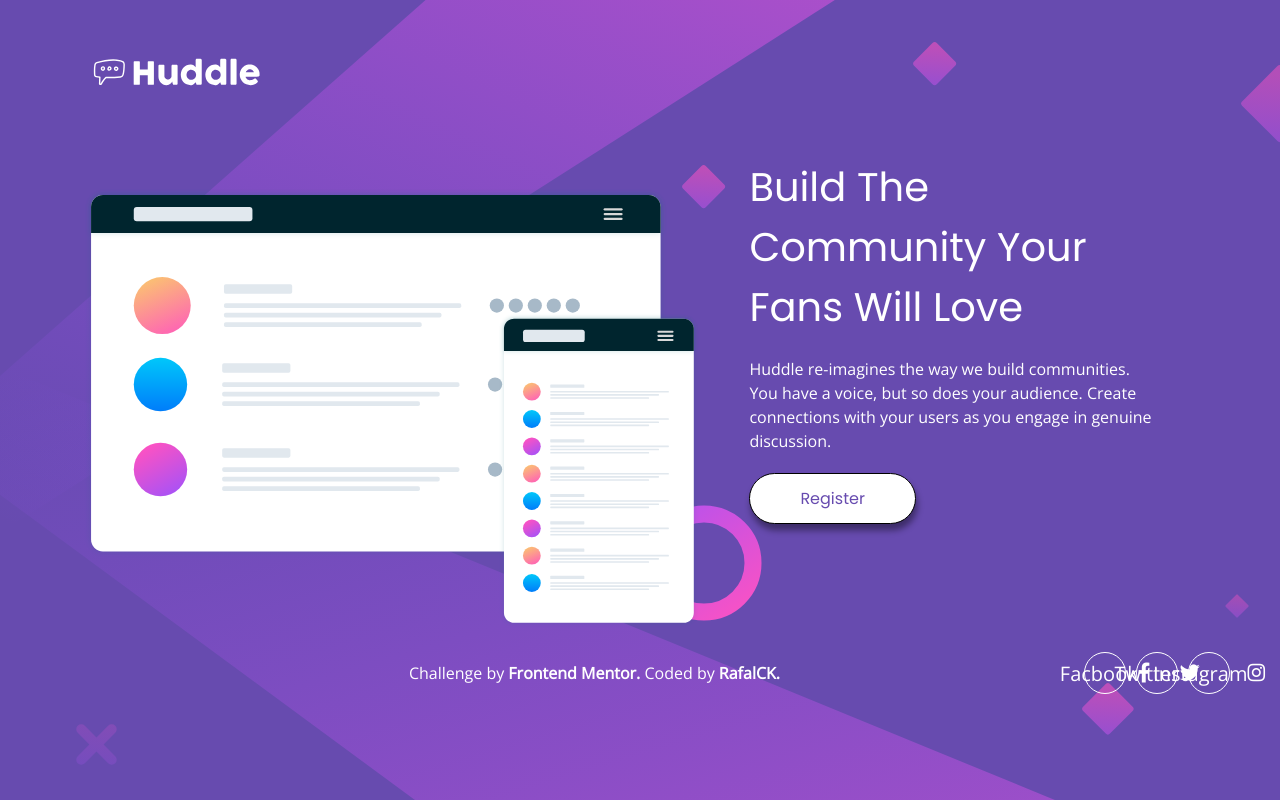
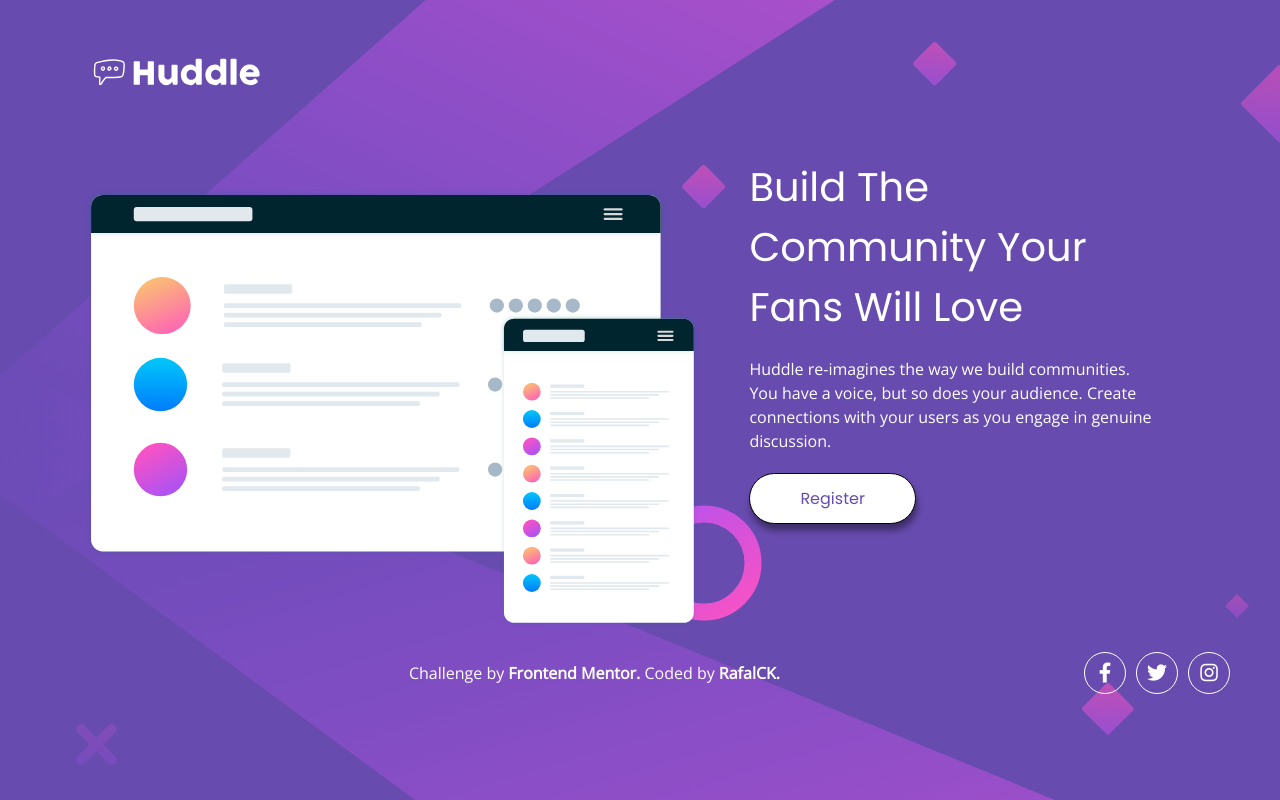
Before and after one commit to RafalCK/Landing-page-with-single-introductory, a plain HTML site: page index.html in a window 1280 px wide. Drawn offline with nearby package versions, Linux system fonts and the light colour scheme.

Commit message:
Last commit with hidden anchor content

```diff
--- a/assets/css/style.scss
+++ b/assets/css/style.scss
@@ -193,6 +193,9 @@ $poppins: "Poppins", sans-serif;
     display: flex;
     justify-content: center;
     align-items: center;
+    span {
+      display: none;
+    }
     @include mobile {
       font-size: 0.8em;
       width: 1.563rem;
--- a/index.html
+++ b/index.html
@@ -32,9 +32,9 @@
                 <p>Challenge by <a href="https://www.frontendmentor.io?ref=challenge" target="_blank">Frontend Mentor.</a> Coded by <a href="https://github.com/RafalCK" target="_blank"> RafalCK.</a></p>
               </div>
               <div class="footer__social">
-                <a href="https://www.facebook.com" target="_blank" class="footer__logo">Facbook<i class="fab fa-facebook-f"></i></a>
-                <a href="https://www.twitter.com" target="_blank" class="footer__logo">Twitter<i class="fab fa-twitter"></i></a>
-                <a href="https://www.instagram.com" target="_blank" class="footer__logo">Instagram<i class="fab fa-instagram"></i></a>
+                <a href="https://www.facebook.com" target="_blank" class="footer__logo"><span>Facbook</span><i class="fab fa-facebook-f"></i></a>
+                <a href="https://www.twitter.com" target="_blank" class="footer__logo"><span>Twitter</span><i class="fab fa-twitter"></i></a>
+                <a href="https://www.instagram.com" target="_blank" class="footer__logo"><span>Instagram</span><i class="fab fa-instagram"></i></a>
               </div>
             </div>
           </footer>
```
Also changed, not shown: assets/css/style.css, 1 other file.
